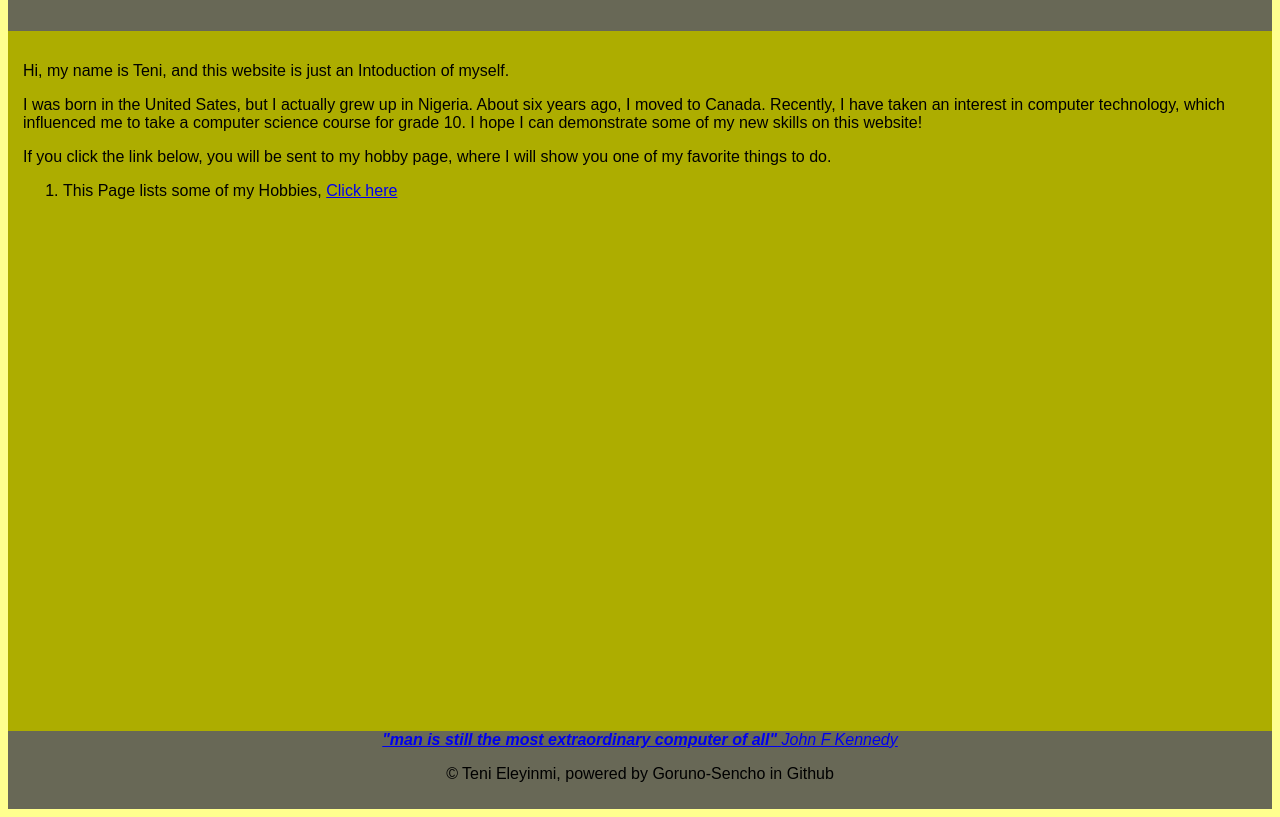
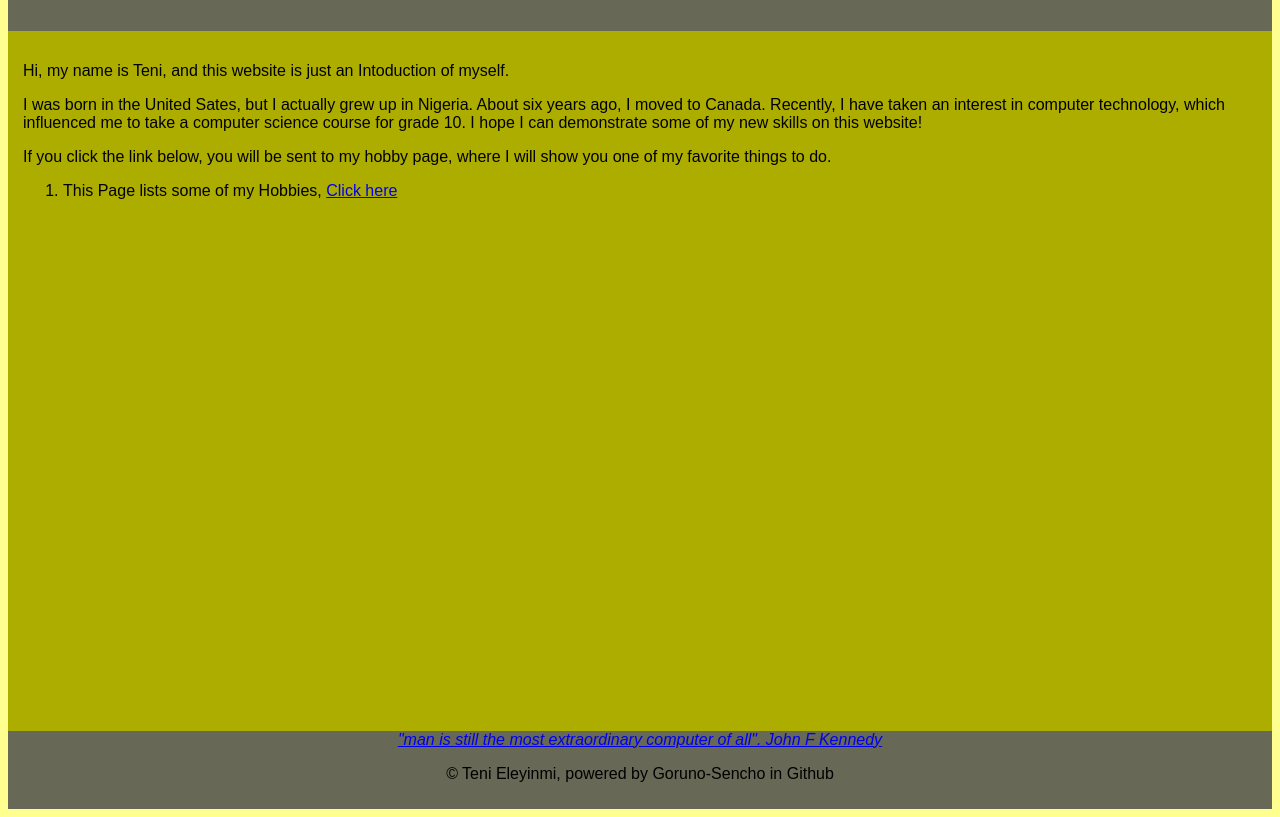
Before and after one commit to Goruno-Sencho/About-Me--P2-github.io, a plain HTML site: page index.html in a window 1280 px wide. Shown: the part 210-1027 px from the top of the page. Drawn offline with Linux system fonts and the light colour scheme.

Commit message:
Update index.html

```diff
--- a/index.html
+++ b/index.html
@@ -76,8 +76,7 @@
         <!-- Date Accessed 20220226-->
 
           <p>
-          <strong><i>"man is still the most extraordinary computer of all"</i></strong>
-          <em><a href="https://www.brainyquote.com/quotes/john_f_kennedy_110084" target="_blank">John F Kennedy</a></em>
+          <em><a href="https://www.brainyquote.com/quotes/john_f_kennedy_110084" target="_blank"><i>"man is still the most extraordinary computer of all". </i>John F Kennedy</a></em>
           </p>
 
       </blockquote>
```
